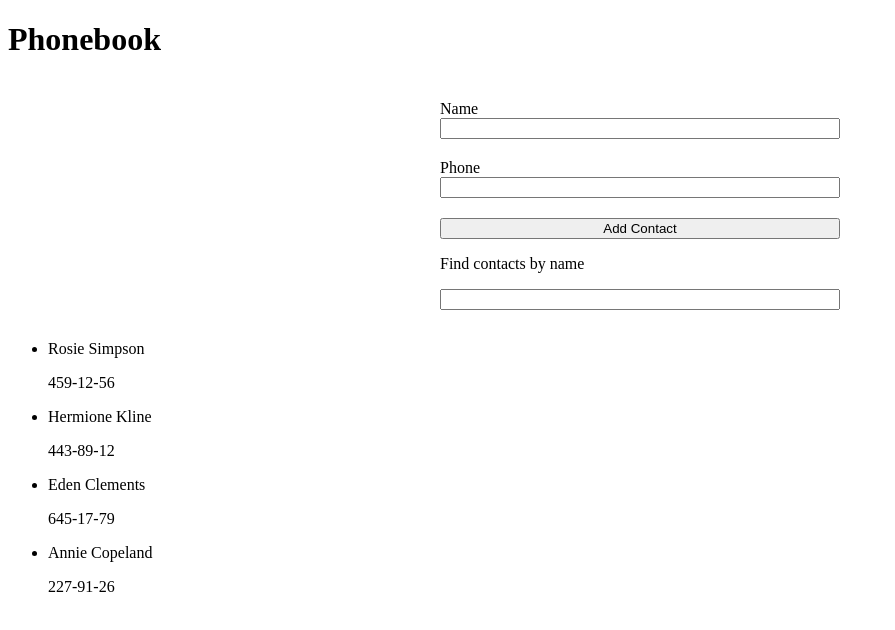
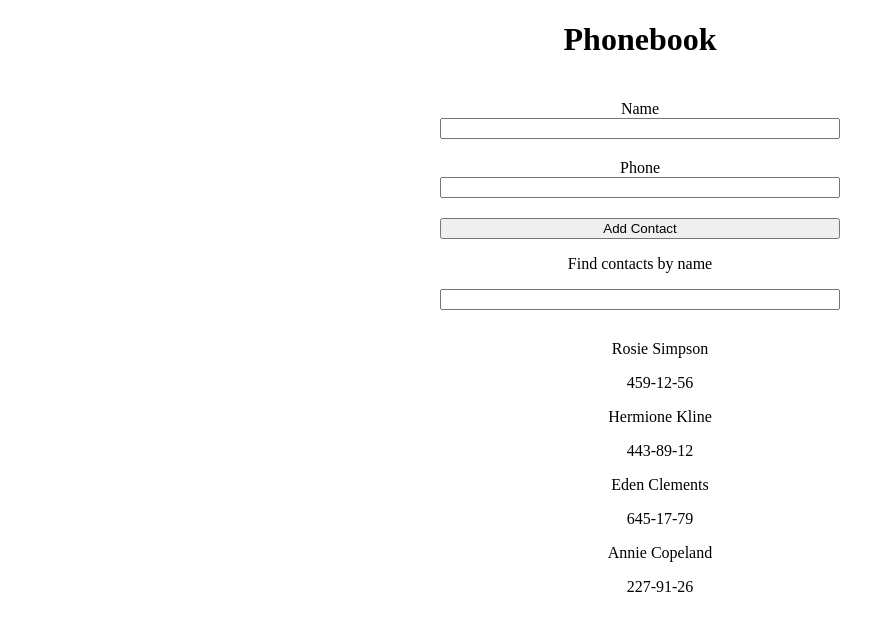
Before and after one commit to osmnr/goit-react-hw-03, a React (Vite) app: page / in a window 1280 px wide. Shown: the top 630 px of the page, without its empty margins (0-895 px from the left). Built offline with nearby package versions, Linux system fonts and the light colour scheme.

Commit message:
addContact function added
addContact function added

```diff
--- a/src/App.jsx
+++ b/src/App.jsx
@@ -1,8 +1,9 @@
-import "./App.css";
+import style from "./App.module.css";
 import ContactForm from "./components/ContactForm/ContactForm";
 import SearchBox from "./components/SearchBox/SearchBox";
 import ContactList from "./components/ContactList/ContactList";
 import { useState, useEffect } from "react";
+import { nanoid } from "nanoid";
 
 function App() {
   // static contacts data instance from the hw
@@ -29,6 +30,17 @@ function App() {
     localStorage.setItem("contacts", JSON.stringify(contacts));
   }, [contacts]);
 
+  // Adding a new contact to contacts
+  const addContact = ({ name, phone }) => {
+    const newContact = {
+      id: nanoid(),
+      name,
+      number: phone,
+    };
+
+    setContacts((prevContacts) => [newContact, ...prevContacts]);
+  };
+
   // filtering variable initialization
   const [keyword, setKeyword] = useState("");
 
@@ -39,12 +51,12 @@ function App() {
   };
 
   return (
-    <>
+    <div className={style.mainContainer}>
       <h1>Phonebook</h1>
-      <ContactForm />
+      <ContactForm addContact={addContact} />
       <SearchBox handleSearch={handleSearch} keyword={keyword} />
       <ContactList contacts={contacts} />
-    </>
+    </div>
   );
 }
 
--- /dev/null
+++ b/src/App.module.css
@@ -0,0 +1,8 @@
+.mainContainer {
+  max-width: 1280px;
+  margin: auto;
+  text-align: center;
+}
+ul{
+  list-style-type:none
+}
--- a/src/components/ContactForm/ContactForm.jsx
+++ b/src/components/ContactForm/ContactForm.jsx
@@ -2,9 +2,9 @@ import css from "./ContactForm.module.css";
 import { Formik, Form, Field, ErrorMessage } from "formik";
 import * as Yup from "yup";
 
-const ContactForm = () => {
+const ContactForm = ({ addContact }) => {
   const handleSubmit = (values, actions) => {
-    console.log(values);
+    addContact(values);
     actions.resetForm();
   };
 
```
Also changed, not shown: src/App.css (deleted).
